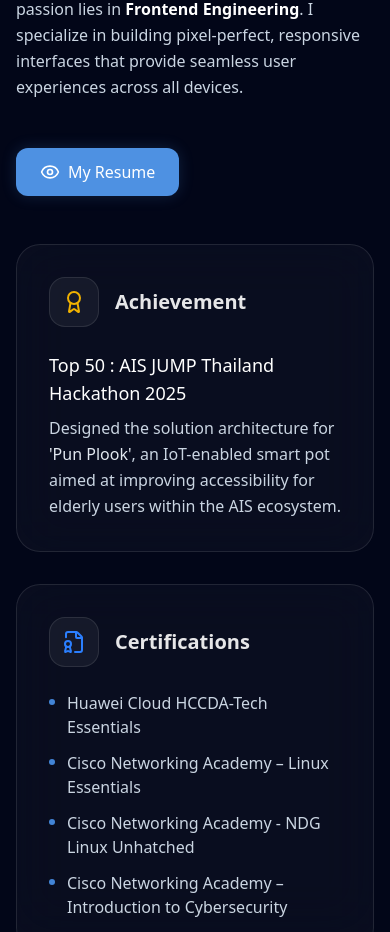
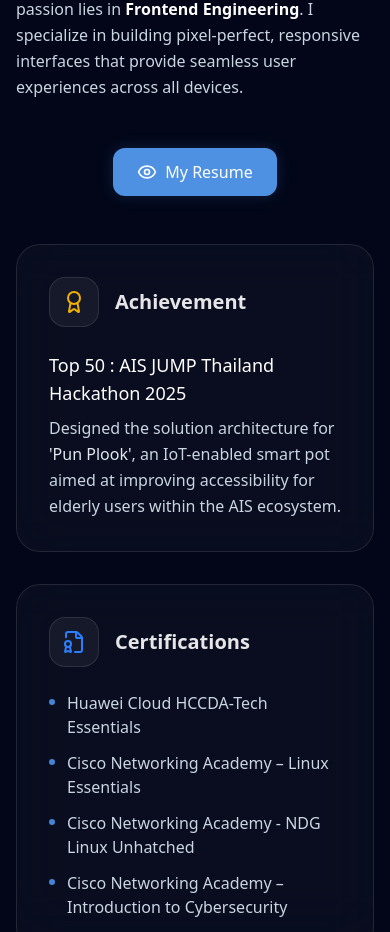
Before and after one commit to nathapatt/nathapat, a React (Vite) app: page / in a window 390 px wide. Shown: the part 1660-2592 px from the top of the page. Built offline with nearby package versions, Linux system fonts and the light colour scheme.

Commit message:
feat: implement `useResponsive` hook and apply responsive styling to the About component's resume button.

```diff
--- a/src/components/About.tsx
+++ b/src/components/About.tsx
@@ -1,6 +1,9 @@
 import { Award, FileBadge, Eye } from "lucide-react";
+import { useResponsive } from "@/hooks/useResponsive";
 
 export function About() {
+    const { isDesktop } = useResponsive();
+
     return (
         <section id="about" className="py-20 bg-slate-950 relative overflow-hidden">
             {/* Background decoration */}
@@ -36,7 +39,7 @@ export function About() {
                         </div>
 
                         {/* Resume Button */}
-                        <div className="pt-4">
+                        <div className={`pt-4 ${!isDesktop ? 'flex justify-center' : ''}`}>
                             <a
                                 href="https://drive.google.com/file/d/1uY9gz-sF48VNW7KteClBU_p6908lPDw2/view?usp=sharing"
                                 target="_blank"
--- /dev/null
+++ b/src/hooks/useResponsive.ts
@@ -0,0 +1,54 @@
+import { useState, useEffect } from 'react';
+
+// Breakpoints matching your CSS
+const BREAKPOINTS = {
+    mobile: 767,   // 0-767px
+    tablet: 1023,  // 768-1023px
+    desktop: 1024, // 1024px+
+};
+
+interface ResponsiveState {
+    isMobile: boolean;   // 0-767px
+    isTablet: boolean;   // 768-1023px
+    isDesktop: boolean;  // 1024px+
+    width: number;
+}
+
+export function useResponsive(): ResponsiveState {
+    const [state, setState] = useState<ResponsiveState>(() => {
+        // Initial state (SSR-safe)
+        if (typeof window === 'undefined') {
+            return { isMobile: false, isTablet: false, isDesktop: true, width: 1024 };
+        }
+        const width = window.innerWidth;
+        return {
+            isMobile: width <= BREAKPOINTS.mobile,
+            isTablet: width >= 768 && width <= BREAKPOINTS.tablet,
+            isDesktop: width >= BREAKPOINTS.desktop,
+            width,
+        };
+    });
+
+    useEffect(() => {
+        const handleResize = () => {
+            const width = window.innerWidth;
+            setState({
+                isMobile: width <= BREAKPOINTS.mobile,
+                isTablet: width >= 768 && width <= BREAKPOINTS.tablet,
+                isDesktop: width >= BREAKPOINTS.desktop,
+                width,
+            });
+        };
+
+        // Set initial value
+        handleResize();
+
+        // Add listener
+        window.addEventListener('resize', handleResize);
+
+        // Cleanup
+        return () => window.removeEventListener('resize', handleResize);
+    }, []);
+
+    return state;
+}
--- a/src/index.css
+++ b/src/index.css
@@ -2,6 +2,16 @@
 @import "tailwindcss";
 
 @theme {
+  /* Responsive Breakpoints */
+  /* Mobile: 0-767px (default, no prefix needed) */
+  /* Tablet: 768-1023px (use md: prefix) */
+  /* Desktop: 1024px+ (use lg: prefix) */
+  --breakpoint-sm: 640px;
+  --breakpoint-md: 768px;
+  --breakpoint-lg: 1024px;
+  --breakpoint-xl: 1280px;
+  --breakpoint-2xl: 1536px;
+
   --color-border: hsl(var(--border));
   --color-input: hsl(var(--input));
   --color-ring: hsl(var(--ring));
```
